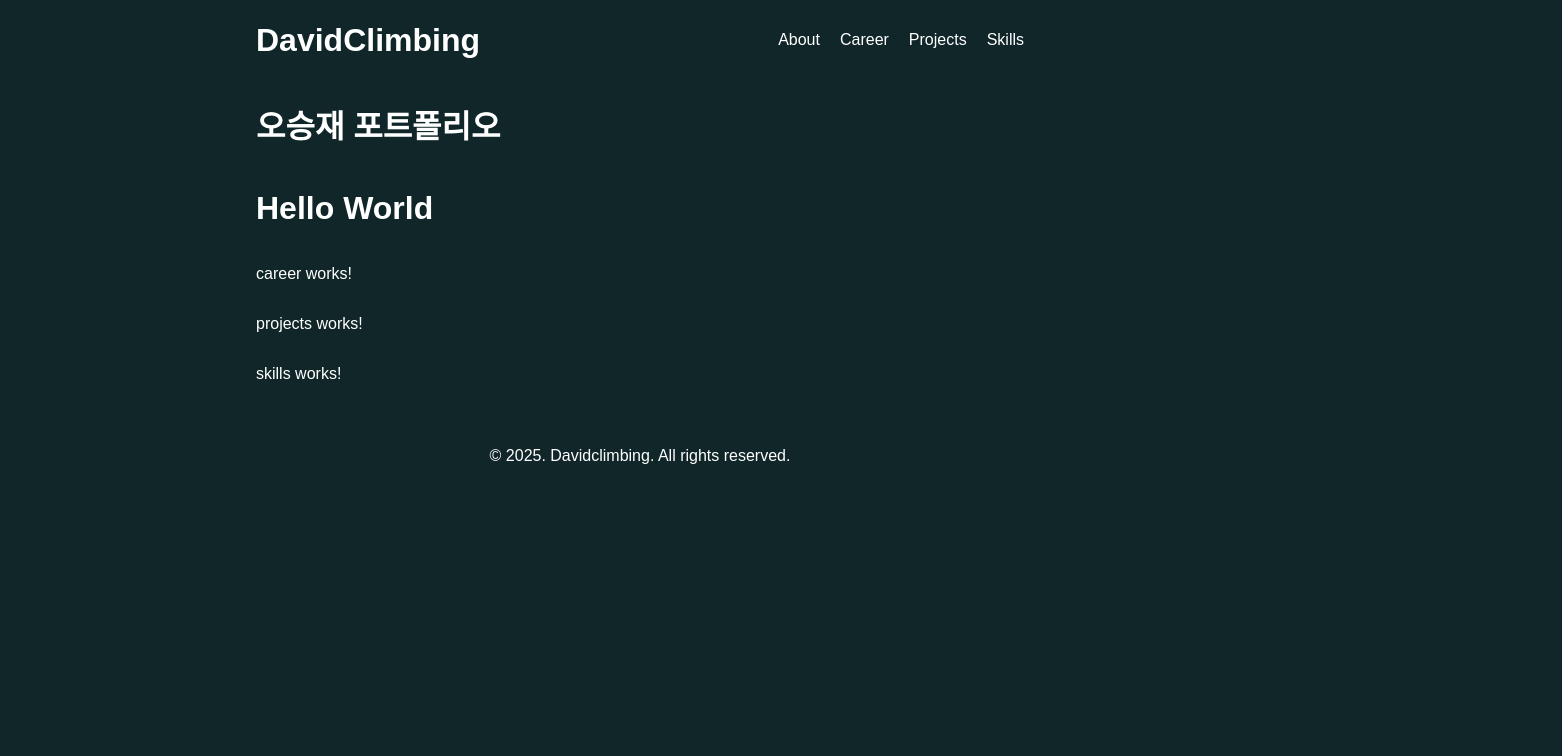
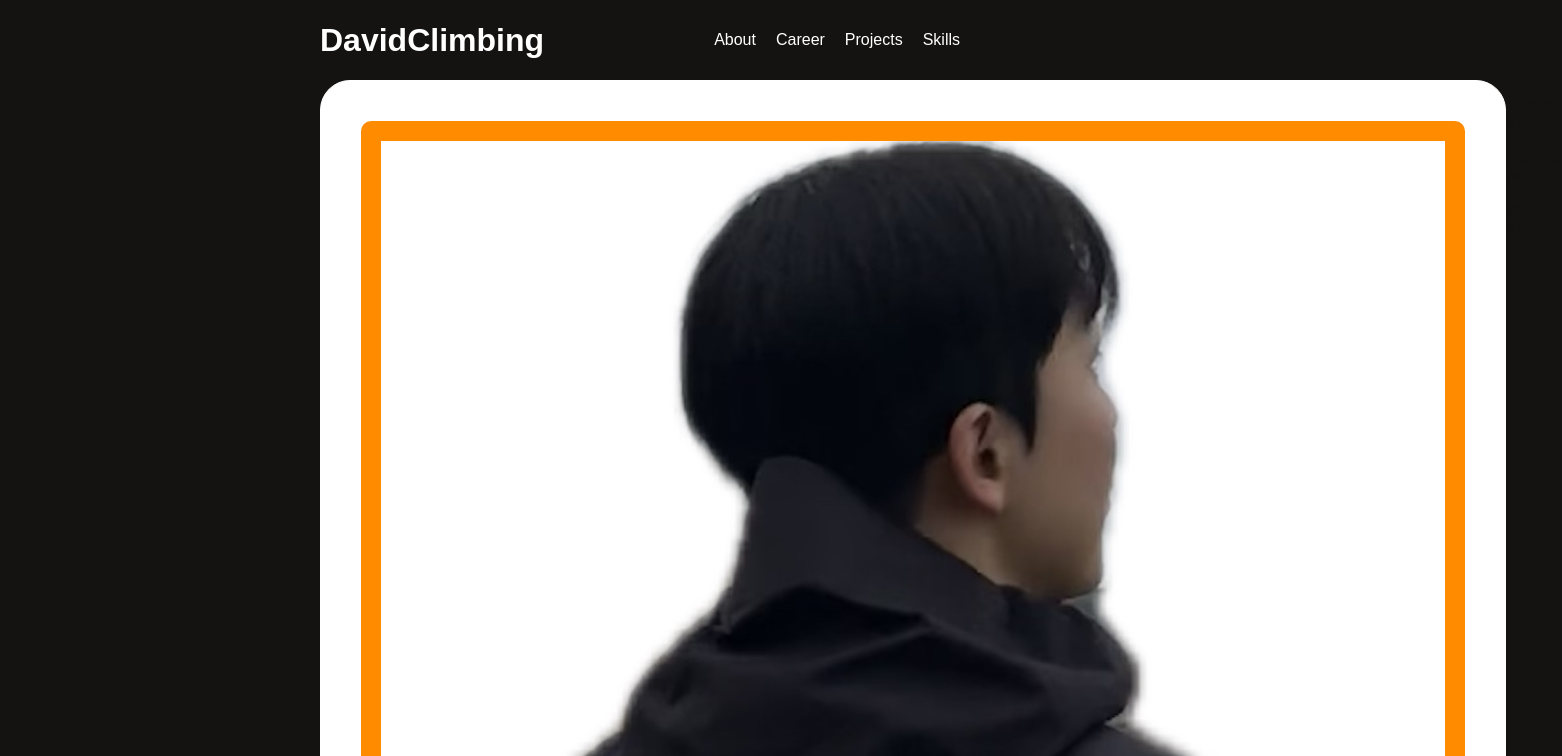
Before and after one commit to davidclimbing/DevFolio, an Angular app: page / in a window 1280 px wide. Shown: the top 756 px of the page, 1562 px wide, since content can reach past the window. Built offline with nearby package versions, Linux system fonts and the light colour scheme.

Commit message:
adding profile image

```diff
--- a/src/app/components/about/about.component.html
+++ b/src/app/components/about/about.component.html
@@ -1,5 +1,17 @@
 <div class="about">
   <div class="about__wrap">
 
+    <div class="about__details-wrap">
+      <div class="about__profile-wrap">
+        <div class="about__profile-image-wrap">
+          <img src="/assets/profile.png" alt="profile_img"/>
+        </div>
+        <div class="about__name">오승재</div>
+      </div>
+
+      <div class="about__description">
+        안녕하세요 끊임없이 도전하며 성장하는 개발자 오승재입니다.<br>경험을 중요시 합니다.
+      </div>
+    </div>
   </div>
 </div>
--- a/src/app/components/about/about.component.scss
+++ b/src/app/components/about/about.component.scss
@@ -0,0 +1,45 @@
+.about {
+  &__wrap {
+    display: flex;
+    flex-direction: row;
+    justify-content: space-between;
+  }
+
+  &__details-wrap {
+    display: flex;
+    flex-direction: column;
+    gap: 20px;
+    position: relative;
+  }
+
+  &__profile-wrap {
+    display: flex;
+    flex-direction: column;
+    box-sizing: border-box;
+  }
+
+  &__profile-image-wrap {
+    display: block;
+    box-sizing: border-box;
+    padding: 20px;
+    margin: 20px;
+    border-radius: 10px;
+    background-color: darkorange;
+  }
+
+  &__profile-image {
+    display: block;
+    width: 100%;
+  }
+
+  &__name {
+    font-size: 40px;
+    padding-left: 20px;
+  }
+
+  &__description {
+    display: flex;
+    text-align: center;
+    padding: 20px;
+  }
+}
--- a/src/app/components/header/header.component.scss
+++ b/src/app/components/header/header.component.scss
@@ -4,14 +4,14 @@
   display: flex;
   align-items: center;
   justify-content: center;
-  background-color: #102629;
+  background-color: rgb(21, 19, 18);
 
   &__wrap {
     display: flex;
     flex-direction: row;
     justify-content: space-between;
     align-items: center;
-    width: 60vw;
+    width: 50vw;
   }
 
   &__home {
--- a/src/app/components/home/home.component.html
+++ b/src/app/components/home/home.component.html
@@ -1,19 +1,15 @@
 <app-header></app-header>
 <div class="home">
   <div class="home__wrap">
-    <h1>오승재 포트폴리오</h1>
-
-    <div class="home__body">
-      <div class="home__brief-introduction">
-        <h1>Hello World</h1>
-
-      </div>
+    <div class="home__profile-pane">
+      <app-about></app-about>
     </div>
 
-    <app-about></app-about>
-    <app-career></app-career>
-    <app-projects></app-projects>
-    <app-skills></app-skills>
+    <div class="home__main-pane">
+      <app-career></app-career>
+      <app-projects></app-projects>
+      <app-skills></app-skills>
+    </div>
   </div>
 </div>
 <app-footer></app-footer>
--- a/src/app/components/home/home.component.scss
+++ b/src/app/components/home/home.component.scss
@@ -5,9 +5,26 @@
   justify-content: center;
 
   &__wrap {
-    width: 60vw;
+    width: 50vw;
+    display: flex;
+    flex-direction: row;
+    justify-content: space-between;
+    color: rgb(21, 19, 18);
+  }
+
+  &__profile-pane {
     display: flex;
     flex-direction: column;
-    color: #FFFFFF;
+    box-sizing: border-box;
+    position: relative;
+    border-radius: 30px;
+    border: 1px solid #FFFFFF;
+    padding: 20px;
+    background-color: #FFFFFF;
+  }
+
+  &__title {
+    display: flex;
+    margin: 20px 0;
   }
 }
--- a/src/styles.scss
+++ b/src/styles.scss
@@ -1,7 +1,7 @@
 html, body {
   height: 100%;
   min-height: 100%;
-  background-color: #102629;
+  background-color: rgb(21, 19, 18);
 }
 
 html {
```
Also changed, not shown: src/assets/profile.png (added).
